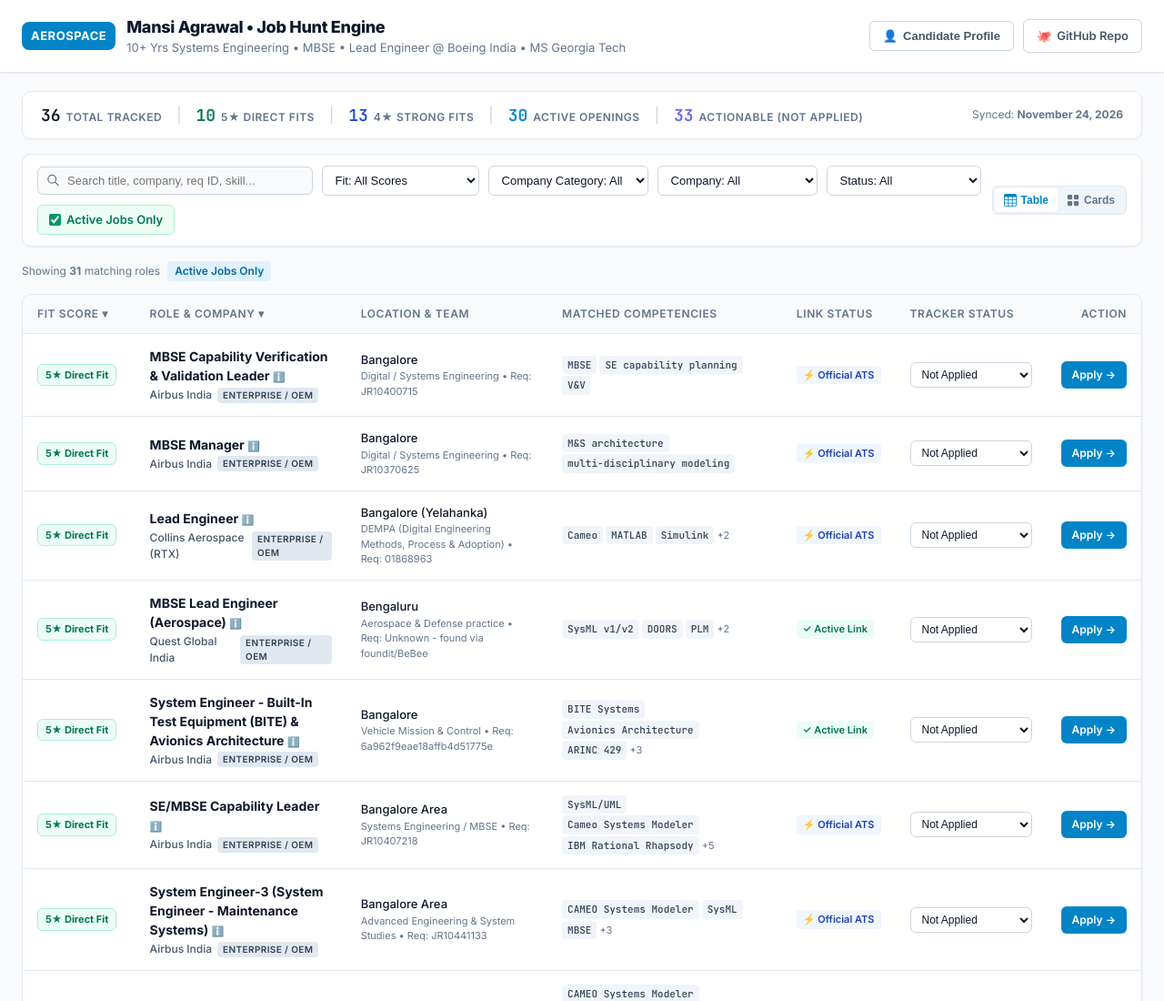
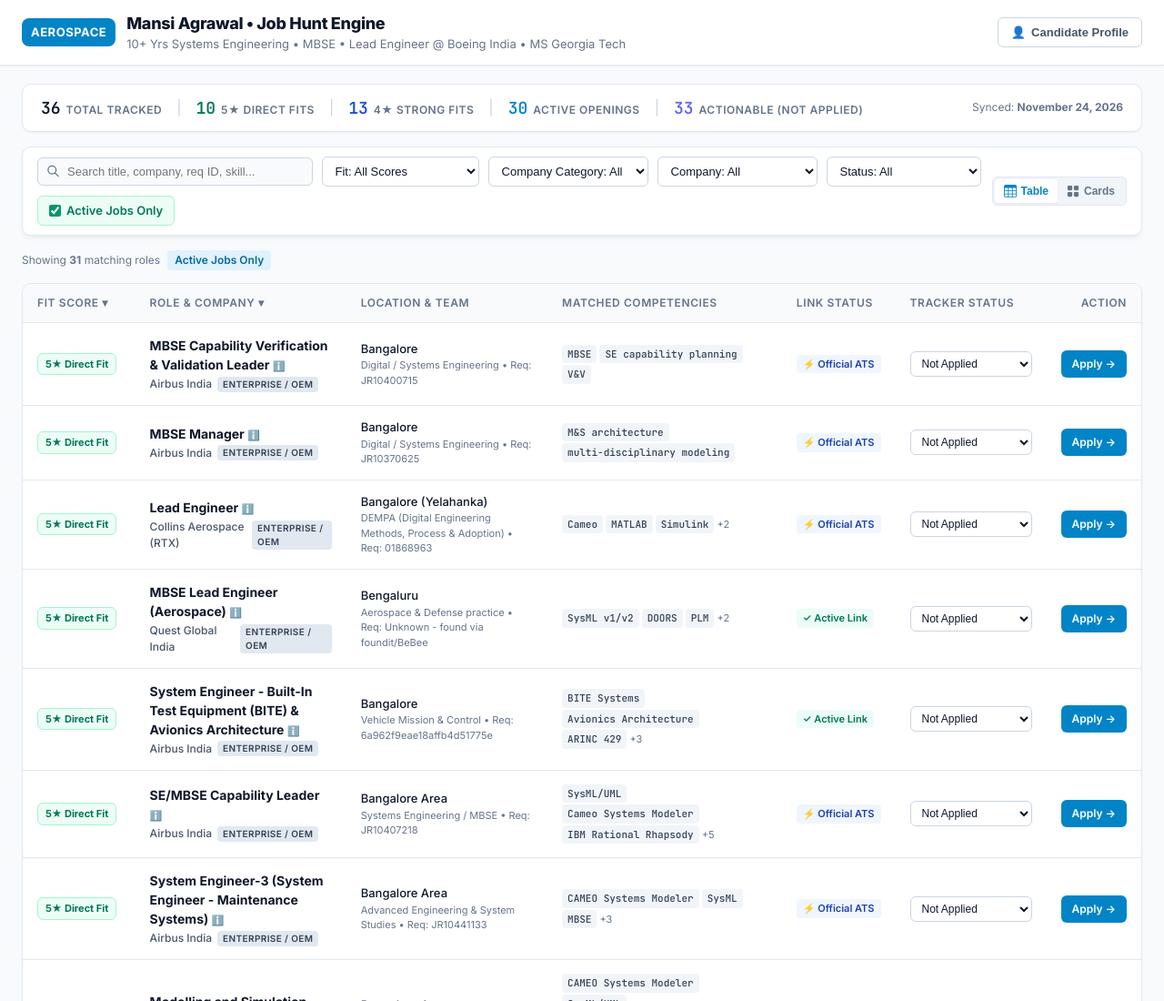
Before and after one commit to GPansari/mansi-job-hunt, a plain HTML site: page docs/index.html in a window 1280 px wide. Shown: the top 1100 px of the page at 91% size. Drawn offline with Linux system fonts and the light colour scheme.

Commit message:
fix(ui): remove github repo button and make filter toolbar sticky on scroll

```diff
--- a/docs/index.html
+++ b/docs/index.html
@@ -51,10 +51,10 @@
     header {
       background: var(--bg-surface);
       border-bottom: 1px solid var(--border-subtle);
-      padding: 16px 24px;
+      padding: 12px 24px;
       position: sticky;
       top: 0;
-      z-index: 40;
+      z-index: 50;
       box-shadow: var(--shadow-sm);
     }
     .header-inner {
@@ -168,19 +168,22 @@
       font-weight: 300;
     }
 
-    /* Compact Toolbar & Filter Bar */
+    /* Compact Toolbar & Filter Bar - Sticky on Scroll */
     .toolbar-container {
       background: var(--bg-surface);
       border: 1px solid var(--border-subtle);
       border-radius: 10px;
-      padding: 12px 16px;
+      padding: 10px 16px;
       margin-bottom: 16px;
-      box-shadow: var(--shadow-sm);
+      box-shadow: 0 4px 6px -1px rgba(0, 0, 0, 0.05), 0 2px 4px -2px rgba(0, 0, 0, 0.05);
       display: flex;
       flex-wrap: wrap;
       align-items: center;
       justify-content: space-between;
       gap: 12px;
+      position: sticky;
+      top: 69px;
+      z-index: 40;
     }
     .toolbar-left {
       display: flex;
@@ -569,9 +572,6 @@
         <button class="btn btn-default" onclick="toggleDrawer()">
           <span>👤</span> Candidate Profile
         </button>
-        <a href="https://github.com/GPansari/mansi-job-hunt" target="_blank" class="btn btn-default">
-          <span>🐙</span> GitHub Repo
-        </a>
       </div>
     </div>
   </header>
```
Also changed, not shown: 1 other file.
